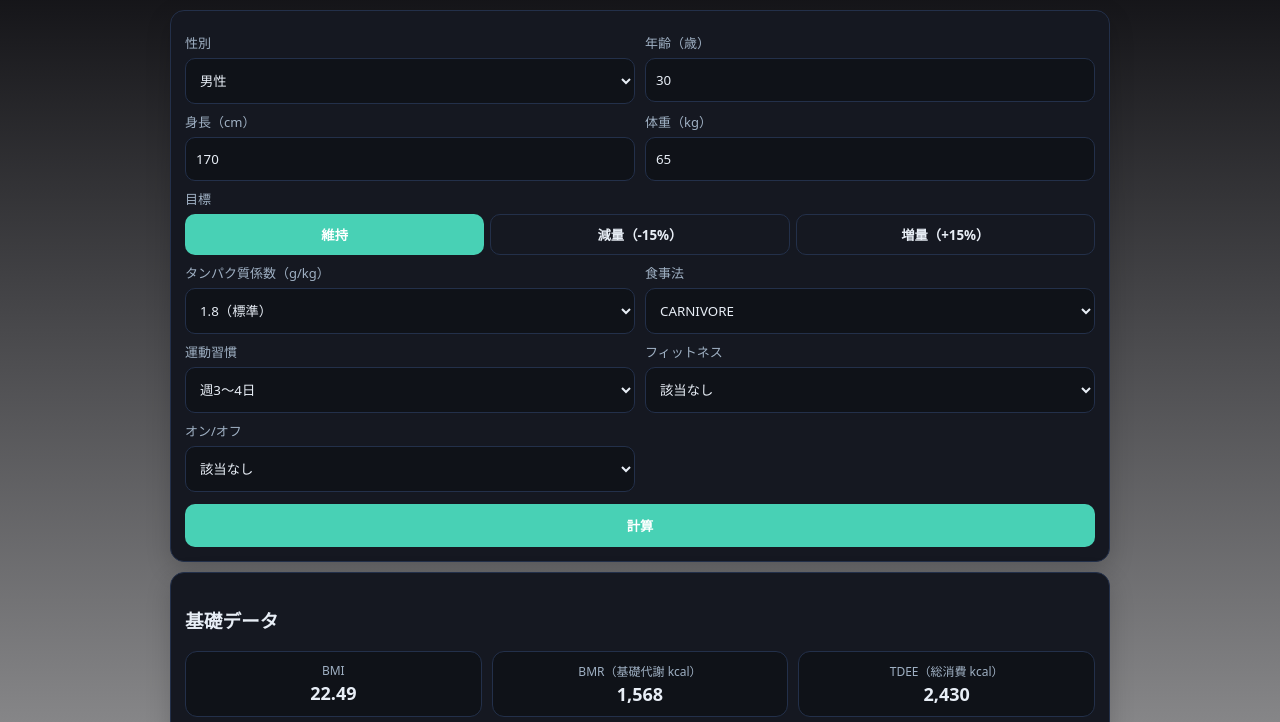
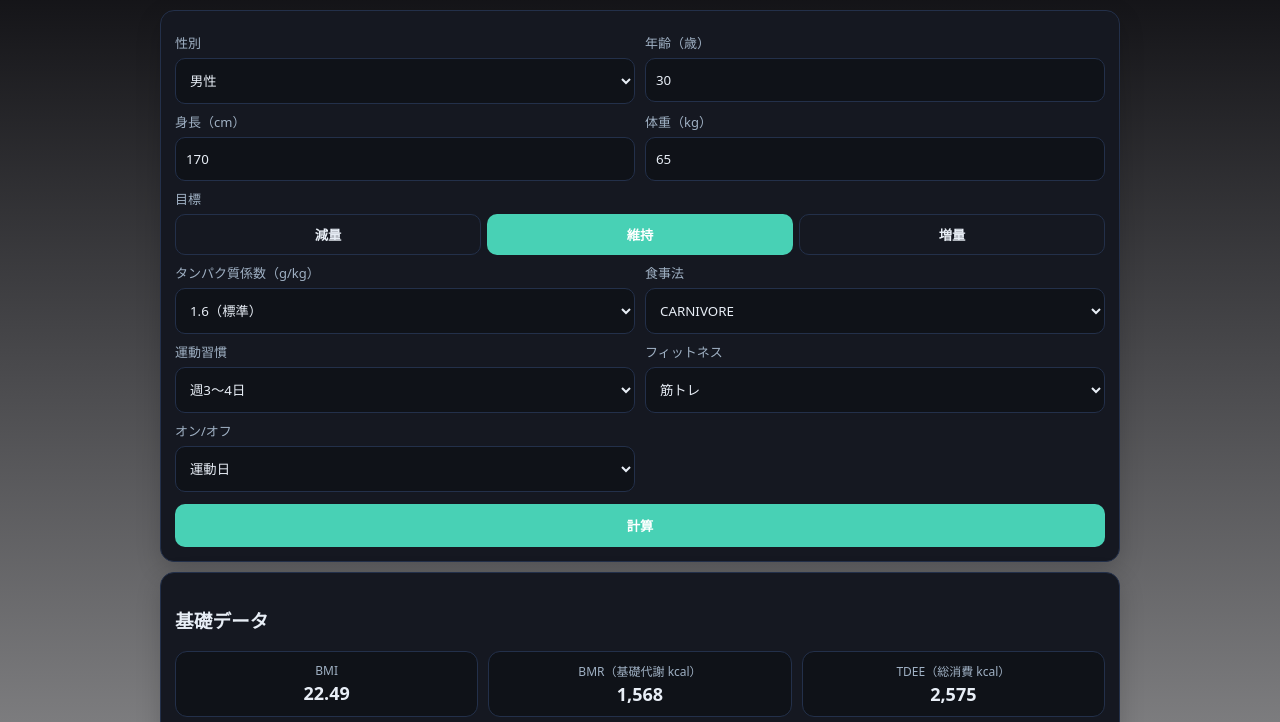
Before and after one commit to neocarnivore/carnivore-planner, a plain HTML site: page index.html in a window 1280 px wide. Both pictures are taken after a click on the button "計算". Shown: the part 68-790 px from the top of the page. Drawn offline with Linux system fonts and the light colour scheme.

Commit message:
Update index.html

```diff
--- a/index.html
+++ b/index.html
@@ -15,16 +15,15 @@
   *{box-sizing:border-box;font-family:system-ui,-apple-system,BlinkMacSystemFont,"Segoe UI",Roboto,"Hiragino Kaku Gothic ProN","Yu Gothic",sans-serif}
   body{margin:0;background:linear-gradient(180deg,var(--bg),#10131b00);color:var(--text)}
   header{display:flex;justify-content:space-between;align-items:center;gap:8px;padding:16px 14px 6px;font-weight:800;font-size:18px}
-  .wrap{padding:10px;max-width:960px;margin:auto}
+  .wrap{padding:10px;max-width:980px;margin:auto}
   .card{background:var(--card);border-radius:14px;padding:14px;margin:10px 0;box-shadow:0 8px 24px rgba(0,0,0,.18);border:1px solid var(--border)}
   label{display:block;font-size:13px;color:var(--muted);margin:8px 0 6px}
   input,select,button{width:100%;padding:12px 10px;border-radius:10px;border:1px solid var(--border);background:var(--input);color:var(--text)}
   button{cursor:pointer;background:var(--acc);border:none;color:#fff;font-weight:700}
   .row{display:grid;grid-template-columns:1fr 1fr;gap:10px}
-  .row3{display:grid;grid-template-columns:1fr 1fr 1fr;gap:10px}
   .grid{display:grid;grid-template-columns:1fr 1fr 1fr;gap:10px}
   .grid7{display:grid;grid-template-columns:repeat(3,1fr);gap:10px}
-  @media (min-width:880px){ .grid7{grid-template-columns:repeat(7,1fr)} }
+  @media (min-width:920px){ .grid7{grid-template-columns:repeat(4,1fr)} }
   .kpi{background:var(--input);border:1px solid var(--border);border-radius:12px;padding:10px;text-align:center}
   .kpi b{display:block;font-size:18px;margin-top:2px}
   .big{font-size:28px;font-weight:900;color:var(--acc)}
@@ -40,9 +39,16 @@
   .bar.p span{background:var(--p)}
   .bar.f span{background:var(--f)}
   .bar.c span{background:var(--c)}
-  .tab{display:flex;gap:6px}
-  .tab button{flex:1;background:transparent;border:1px solid var(--border);color:var(--text);padding:10px;border-radius:10px}
+  .tab{display:grid;grid-template-columns:1fr 1fr 1fr;gap:6px}
+  .tab button{background:transparent;border:1px solid var(--border);color:var(--text);padding:10px;border-radius:10px}
   .tab button.active{background:var(--acc);color:#fff;border-color:transparent}
+  .disabled{opacity:.55;pointer-events:none;filter:saturate(.3)}
+  .chartCard{grid-column:span 3}
+  @media (min-width:920px){
+    /* 7つの食材＋右余白のグラフ（PC幅で右に収まる） */
+    .grid7{grid-template-columns:repeat(7,1fr)}
+    .chartCard{grid-column:8/9} /* 右の余白に出す */
+  }
   @keyframes fade{from{opacity:.3;transform:translateY(4px)}to{opacity:1;transform:none}}
 </style>
 </head>
@@ -80,23 +86,23 @@
       </div>
     </div>
 
-    <!-- ① 目標タブ -->
+    <!-- ① 目標タブ（中央に維持、±10%は内部補正のみ） -->
     <div>
       <label>目標</label>
       <div class="tab" role="tablist" aria-label="目標">
+        <button id="goal-cut" role="tab" aria-selected="false" aria-pressed="false" data-goal="cut">減量</button>
         <button id="goal-maintain" role="tab" aria-selected="true" aria-pressed="true" class="active" data-goal="maintain">維持</button>
-        <button id="goal-cut" role="tab" aria-selected="false" aria-pressed="false" data-goal="cut">減量（-15%）</button>
-        <button id="goal-bulk" role="tab" aria-selected="false" aria-pressed="false" data-goal="bulk">増量（+15%）</button>
+        <button id="goal-bulk" role="tab" aria-selected="false" aria-pressed="false" data-goal="bulk">増量</button>
       </div>
     </div>
 
-    <!-- ⑦ タンパク質係数 -->
+    <!-- ④ タンパク質係数 -->
     <div class="row">
       <div>
         <label>タンパク質係数（g/kg）</label>
         <select id="pFactor">
-          <option value="1.6">1.6（省エネ）</option>
-          <option value="1.8" selected>1.8（標準）</option>
+          <option value="1.2">1.2（低め）</option>
+          <option value="1.6" selected>1.6（標準）</option>
           <option value="2.0">2.0（高め）</option>
         </select>
       </div>
@@ -110,7 +116,7 @@
       </div>
     </div>
 
-    <!-- ② 運動習慣（活動係数） + ③ フィットネス種目 -->
+    <!-- ② 運動習慣（活動係数） + ③ フィットネス種目（該当なしは削除） -->
     <div class="row">
       <div>
         <label>運動習慣</label>
@@ -125,7 +131,6 @@
       <div>
         <label>フィットネス</label>
         <select id="fitnessType">
-          <option value="none">該当なし</option>
           <option value="strength">筋トレ</option>
           <option value="run">ランニング</option>
           <option value="cycle">サイクリング</option>
@@ -137,12 +142,11 @@
       </div>
     </div>
 
-    <!-- ④ オン/オフ + 糖質（Ketovore/TKDのみ表示） -->
+    <!-- ④ オン/オフ（該当なし削除） + 糖質 -->
     <div class="row">
       <div>
         <label>オン/オフ</label>
         <select id="onoff">
-          <option value="none">該当なし</option>
           <option value="on">運動日</option>
           <option value="off">休息日</option>
         </select>
@@ -206,7 +210,7 @@
     <div class="warn" id="fatWarn" style="display:none"></div>
   </div>
 
-  <!-- ⑤ 食材別の目安摂取量（7カテゴリ） -->
+  <!-- 食材 + 体重推移グラフ -->
   <div class="card" id="foodCard" style="display:none" aria-live="polite">
     <h3>食材別の目安摂取量</h3>
     <div class="grid7">
@@ -252,6 +256,13 @@
         <div class="small">≈ <b id="kNuts">–</b> kcal</div>
         <div class="bar f"><span id="nutsbar"></span></div>
       </div>
+
+      <!-- ⑥ 体重推移グラフ（右の余白、モバイルでは下段） -->
+      <div class="kpi chartCard">
+        <div class="small">体重推移（推定・1〜12ヶ月）</div>
+        <canvas id="wtChart" width="560" height="240" aria-label="体重推移グラフ" role="img"></canvas>
+        <div class="small" style="opacity:.75">※入力値からの目安。実測と乖離する場合があります。</div>
+      </div>
     </div>
     <div class="small" style="margin-top:8px;opacity:.8">
       ※100gあたり代表値（目安）：肉220 / 魚介類150 / 卵150 / 乳製品270 / 野菜30 / 果物60 / ナッツ600 kcal
@@ -296,10 +307,10 @@ function toggleCarb(){
 $("diet").addEventListener("change", toggleCarb);
 toggleCarb();
 
-// 目標（①）
+// ① 目標（中央に維持／内部補正は±10%）
 let goal = "maintain"; // maintain | cut | bulk
-const GOAL_FACTOR = { maintain:1.00, cut:0.85, bulk:1.15 };
-const goalBtns = ["goal-maintain","goal-cut","goal-bulk"].map(id=>$(id));
+const GOAL_FACTOR = { maintain:1.00, cut:0.90, bulk:1.10 };
+const goalBtns = ["goal-cut","goal-maintain","goal-bulk"].map(id=>$(id));
 goalBtns.forEach(btn=>{
   btn.addEventListener("click", ()=>{
     goalBtns.forEach(b=>{ b.classList.remove("active"); b.setAttribute("aria-selected","false"); b.setAttribute("aria-pressed","false"); });
@@ -326,11 +337,9 @@ function restoreForm(){
     const d = JSON.parse(raw);
     $("sex").value=d.sex; $("age").value=d.age; $("height").value=d.height; $("weight").value=d.weight;
     $("habit").value=d.habit; $("diet").value=d.diet; $("carbIntake").value=d.carb;
-    $("pFactor").value = d.pFactor || "1.8";
-    $("fitnessType").value = d.fitnessType || "none";
-    $("onoff").value = d.onoff || "none";
-    toggleCarb();
-    // goal tabs
+    $("pFactor").value = d.pFactor || "1.6";
+    $("fitnessType").value = d.fitnessType || "strength";
+    $("onoff").value = d.onoff || "on";
     goal = d.goal || "maintain";
     goalBtns.forEach(b=>{
       const isActive = (b.dataset.goal===goal);
@@ -338,6 +347,8 @@ function restoreForm(){
       b.setAttribute("aria-selected", isActive?"true":"false");
       b.setAttribute("aria-pressed", isActive?"true":"false");
     });
+    toggleCarb();
+    enforceHabitRules();
     return true;
   }catch(e){ return false; }
 }
@@ -362,19 +373,32 @@ $("calcBtn").addEventListener("click", ()=>{
   }
 });
 
-// ③ 種目別×④オン/オフの数値補正
+/* ③ 「ほぼ運動しない」時はフィットネス＆オン/オフを無効化（選べない） */
+function enforceHabitRules(){
+  const habit = $("habit").value;
+  const dis = (habit==="1.2");
+  $("fitnessType").disabled = dis;
+  $("onoff").disabled = dis;
+  $("fitnessType").classList.toggle("disabled", dis);
+  $("onoff").classList.toggle("disabled", dis);
+}
+$("habit").addEventListener("change", ()=>{ enforceHabitRules(); toggleCarb(); });
+enforceHabitRules();
+
+/* ③ 種目×オン/オフの係数（「該当なし」は無し） */
 const SPORT_FACTORS = {
-  none:      { on:1.00, off:0.99, none:1.00 },
-  strength:  { on:1.06, off:0.985, none:1.00 },
-  run:       { on:1.08, off:0.985, none:1.00 },
-  cycle:     { on:1.09, off:0.985, none:1.00 },
-  club:      { on:1.10, off:0.985, none:1.00 },
-  martial:   { on:1.12, off:0.985, none:1.00 },
-  aerobic:   { on:1.07, off:0.985, none:1.00 },
-  anaerobic: { on:1.05, off:0.985, none:1.00 }
+  strength:  { on:1.06, off:0.99 },
+  run:       { on:1.08, off:0.99 },
+  cycle:     { on:1.09, off:0.99 },
+  club:      { on:1.10, off:0.99 },
+  martial:   { on:1.12, off:0.99 },
+  aerobic:   { on:1.07, off:0.99 },
+  anaerobic: { on:1.05, off:0.99 }
 };
-function dailyAdjustment(fitnessType, onoff){
-  const map = SPORT_FACTORS[fitnessType] || SPORT_FACTORS.none;
+function dailyAdjustment(habit, fitnessType, onoff){
+  // 「ほぼ運動しない」は日次補正=1.00固定
+  if(habit==="1.2") return 1.00;
+  const map = SPORT_FACTORS[fitnessType] || {on:1.00, off:1.00};
   return map[onoff] ?? 1.00;
 }
 
@@ -395,32 +419,31 @@ const KCAL_PER_100G = {
   meat:220, fish:150, eggs:150, dairy:270, veg:30, fruit:60, nuts:600
 };
 
-// ⑤ 比率（7カテゴリ）
+// ⑤ 比率（肉は魚より多めに維持）
 function splits7By(diet, carbSel, fitnessType, onoff){
   const level = (carbSel<=30)?30:(carbSel<=50)?50:70;
-  // ベース
-  let s = { meat:0.50, fish:0.15, eggs:0.15, dairy:0.10, veg:0.05, fruit:0.03, nuts:0.02 };
+  // ベース（肉>魚）
+  let s = { meat:0.52, fish:0.14, eggs:0.14, dairy:0.10, veg:0.06, fruit:0.02, nuts:0.02 };
   if(diet==="Carnivore"){
-    s = { meat:0.50, fish:0.20, eggs:0.20, dairy:0.10, veg:0.00, fruit:0.00, nuts:0.00 };
+    s = { meat:0.54, fish:0.18, eggs:0.18, dairy:0.10, veg:0.00, fruit:0.00, nuts:0.00 };
   } else if(diet==="Ketovore"){
-    if(level===30) s = { meat:0.45, fish:0.18, eggs:0.15, dairy:0.12, veg:0.07, fruit:0.01, nuts:0.02 };
-    if(level===50) s = { meat:0.40, fish:0.16, eggs:0.14, dairy:0.12, veg:0.10, fruit:0.04, nuts:0.04 };
-    if(level===70) s = { meat:0.36, fish:0.15, eggs:0.13, dairy:0.12, veg:0.12, fruit:0.07, nuts:0.05 };
+    if(level===30) s = { meat:0.50, fish:0.16, eggs:0.14, dairy:0.10, veg:0.07, fruit:0.01, nuts:0.02 };
+    if(level===50) s = { meat:0.46, fish:0.16, eggs:0.13, dairy:0.10, veg:0.10, fruit:0.03, nuts:0.02 };
+    if(level===70) s = { meat:0.42, fish:0.16, eggs:0.12, dairy:0.10, veg:0.13, fruit:0.05, nuts:0.02 };
   } else { // TKD
-    if(level===30) s = { meat:0.42, fish:0.17, eggs:0.14, dairy:0.11, veg:0.10, fruit:0.04, nuts:0.02 };
-    if(level===50) s = { meat:0.38, fish:0.16, eggs:0.13, dairy:0.11, veg:0.12, fruit:0.07, nuts:0.03 };
-    if(level===70) s = { meat:0.35, fish:0.15, eggs:0.12, dairy:0.11, veg:0.14, fruit:0.09, nuts:0.04 };
+    if(level===30) s = { meat:0.48, fish:0.16, eggs:0.13, dairy:0.10, veg:0.09, fruit:0.02, nuts:0.02 };
+    if(level===50) s = { meat:0.44, fish:0.16, eggs:0.12, dairy:0.10, veg:0.12, fruit:0.04, nuts:0.02 };
+    if(level===70) s = { meat:0.40, fish:0.16, eggs:0.12, dairy:0.10, veg:0.15, fruit:0.05, nuts:0.02 };
   }
-  // 種目による微調整（有酸素→魚/野菜/果物↑、無酸素→肉/卵/乳↑）
-  const isOn = (onoff==="on");
-  if(isOn){
+  // 運動日の微調整
+  if(onoff==="on"){
     if(fitnessType==="run" || fitnessType==="cycle" || fitnessType==="aerobic" || fitnessType==="club"){
-      s.fish += 0.02; s.veg += 0.02; s.fruit += 0.02; s.meat -= 0.03; s.eggs -= 0.03;
+      s.fish += 0.02; s.veg += 0.02; s.fruit += 0.02; s.meat -= 0.04;
     } else if(fitnessType==="strength" || fitnessType==="anaerobic" || fitnessType==="martial"){
       s.meat += 0.03; s.eggs += 0.02; s.dairy += 0.01; s.veg -= 0.03; s.fruit -= 0.03;
     }
   } else if(onoff==="off"){
-    s.dairy += 0.02; s.nuts += 0.01; s.meat -= 0.02; // リカバリー寄り
+    s.dairy += 0.02; s.nuts += 0.01; s.meat -= 0.02;
   }
   // 正規化
   const sum = Object.values(s).reduce((a,b)=>a+b,0) || 1;
@@ -428,7 +451,7 @@ function splits7By(diet, carbSel, fitnessType, onoff){
   return s;
 }
 
-// 棒グラフ更新（マクロ比率）
+// マクロ棒グラフ
 function updateBars(pk, fk, ck, total){
   const p = total? Math.min(100, Math.round(pk/total*100)) : 0;
   const f = total? Math.min(100, Math.round(fk/total*100)) : 0;
@@ -437,7 +460,7 @@ function updateBars(pk, fk, ck, total){
   $("fbar").style.width = f+"%";
   $("cbar").style.width = c+"%";
 }
-// 食材別バー更新
+// 食材バー
 function updateFoodBars(parts, total){
   const keys = ["meat","fish","eggs","dairy","veg","fruit","nuts"];
   const bars = {
@@ -450,7 +473,7 @@ function updateFoodBars(parts, total){
   });
 }
 
-// 計算
+/* ====== 計算本体 ====== */
 function calc(fromReload){
   // 入力
   const sex = $("sex").value;
@@ -460,19 +483,19 @@ function calc(fromReload){
   const af  = +$("habit").value||1.2;
   const diet= $("diet").value;
   const carbSel = +($("carbIntake").value||30);
-  const fitnessType = $("fitnessType").value;
-  const onoff = $("onoff").value;
-  const pFactor = +($("pFactor").value||1.8);
+  const fitnessType = $("habit").value==="1.2" ? "strength" : $("fitnessType").value; // 無効時はダミー
+  const onoff = $("habit").value==="1.2" ? "off" : $("onoff").value;
+  const pFactor = +($("pFactor").value||1.6);
 
   if(!h || !w || !age){ alert("年齢・身長・体重を入力してください"); return; }
 
   // 代謝
   const bmi = w / Math.pow(h/100,2);
   const bmr = (sex==="M") ? (10*w + 6.25*h - 5*age + 5) : (10*w + 6.25*h - 5*age - 161);
-  const dayF = dailyAdjustment(fitnessType, onoff);
+  const dayF = dailyAdjustment($("habit").value, fitnessType, onoff);
   const tdee = bmr * af * dayF;
 
-  // ① 目標による摂取カロリー補正
+  // ① 目標による摂取カロリー補正（±10%）
   const gF = GOAL_FACTOR[goal] || 1.0;
   const targetKcal = tdee * gF;
 
@@ -484,10 +507,10 @@ function calc(fromReload){
   let pk = protein_g*4, ck = carb_g*4, fk;
   let kcal;
 
-  // ⑥ 脂質マイナス時：目標カロリーを優先して P/C を等比で自動調整（F=0）
+  // 脂質マイナス時：目標カロリーを優先し、P/Cを等比スケール（F=0）
   if(fat_g < 0){
     const pcK = pk + ck;
-    const s = Math.max(0, targetKcal / (pcK || 1)); // 等比縮小
+    const s = Math.max(0, targetKcal / (pcK || 1));
     protein_g = protein_g * s;
     carb_g    = carb_g * s;
     fat_g = 0;
@@ -505,7 +528,8 @@ function calc(fromReload){
   $("bmi").textContent  = bmi.toFixed(2);
   $("bmr").textContent  = Math.round(bmr).toLocaleString();
   $("tdee").textContent = Math.round(tdee).toLocaleString();
-  $("bmiClassTxt").textContent = `BMI区分：${classText(bmi)}｜タンパク質 ${pFactor.toFixed(1)} g/kg｜日次補正 ×${dayF.toFixed(3)}｜目標補正 ×${gF.toFixed(2)}`;
+  $("bmiClassTxt").textContent =
+    `BMI区分：${classText(bmi)}｜タンパク質 ${pFactor.toFixed(1)} g/kg｜数値補正 ×${(dayF*gF).toFixed(2)}`;
 
   $("dietLabel").textContent = (diet==="TKD" ? "肉食寄りTKD" : diet.toUpperCase());
   $("kcal").textContent = Math.round(kcal).toLocaleString();
@@ -519,23 +543,22 @@ function calc(fromReload){
   $("ckcal").textContent = Math.round(ck).toLocaleString();
 
   const fitnessLabelMap = {
-    none:"該当なし", strength:"筋トレ", run:"ランニング", cycle:"サイクリング",
+    strength:"筋トレ", run:"ランニング", cycle:"サイクリング",
     club:"部活動", martial:"格闘技", aerobic:"その他（有酸素運動）", anaerobic:"その他（無酸素運動）"
   };
-  const onoffTxt = onoff==="on"?"運動日":onoff==="off"?"休息日":"該当なし";
+  const onoffTxt = onoff==="on"?"運動日":"休息日";
+  const fitnessTxt = ($("habit").value==="1.2") ? "（運動なし）" : fitnessLabelMap[fitnessType];
   $("macroNote").textContent =
-    `フィットネス：${fitnessLabelMap[fitnessType]} ｜ オン/オフ：${onoffTxt} ｜ 糖質摂取量（目安）：${diet==="Carnivore" ? "5〜10g" : carbSel+"g"} ｜ 数値補正 ×${(dayF*gF).toFixed(2)}`
-    + ((diet==="TKD" && onoff==="on" && (fitnessType==="run"||fitnessType==="cycle"||fitnessType==="aerobic")) ? "（運動前後に集中的に摂取）" : "");
+    `フィットネス：${fitnessTxt} ｜ オン/オフ：${onoffTxt} ｜ 糖質摂取量（目安）：${diet==="Carnivore" ? "5〜10g" : carbSel+"g"} ｜ 数値補正 ×${(dayF*gF).toFixed(2)}`;
 
   $("baseCard").style.display="block";
   $("macroCard").style.display="block";
 
-  // ⑤ 食材別の目安摂取量（7カテゴリ）
+  // 食材別（7カテゴリ）
   const sp = splits7By(diet, carbSel, fitnessType, onoff);
   const kMeat  = kcal * sp.meat,  kFish  = kcal * sp.fish,  kEggs  = kcal * sp.eggs;
   const kDairy = kcal * sp.dairy, kVeg   = kcal * sp.veg,   kFruit = kcal * sp.fruit, kNuts = kcal * sp.nuts;
 
-  // g換算（10g刻みで丸め表示、内部値は小数保持）
   function toG(kcalPerCat, per100){ return (kcalPerCat / per100 * 100); }
   const gMeat  = Math.round(toG(kMeat,  KCAL_PER_100G.meat)  /10)*10;
   const gFish  = Math.round(toG(kFish,  KCAL_PER_100G.fish)  /10)*10;
@@ -545,37 +568,103 @@ function calc(fromReload){
   const gFruit = Math.round(toG(kFruit, KCAL_PER_100G.fruit) /10)*10;
   const gNuts  = Math.round(toG(kNuts,  KCAL_PER_100G.nuts)  /10)*10;
 
-  $("gMeat").textContent  = (diet==="Carnivore"||diet==="Ketovore"||diet==="TKD") ? gMeat  : gMeat;
-  $("gFish").textContent  = gFish;
-  $("gEggs").textContent  = gEggs;
-  $("gDairy").textContent = gDairy;
-  $("gVeg").textContent   = (diet==="Carnivore"?0:gVeg);
-  $("gFruit").textContent = (diet==="Carnivore"?0:gFruit);
-  $("gNuts").textContent  = (diet==="Carnivore"?0:gNuts);
-
-  $("kMeat").textContent  = Math.round(kMeat);
-  $("kFish").textContent  = Math.round(kFish);
-  $("kEggs").textContent  = Math.round(kEggs);
-  $("kDairy").textContent = Math.round(kDairy);
-  $("kVeg").textContent   = Math.round(kVeg);
-  $("kFruit").textContent = Math.round(kFruit);
-  $("kNuts").textContent  = Math.round(kNuts);
+  $("gMeat").textContent  = gMeat;  $("kMeat").textContent  = Math.round(kMeat);
+  $("gFish").textContent  = gFish;  $("kFish").textContent  = Math.round(kFish);
+  $("gEggs").textContent  = gEggs;  $("kEggs").textContent  = Math.round(kEggs);
+  $("gDairy").textContent = gDairy; $("kDairy").textContent = Math.round(kDairy);
+  $("gVeg").textContent   = (diet==="Carnivore"?0:gVeg);   $("kVeg").textContent   = Math.round(kVeg);
+  $("gFruit").textContent = (diet==="Carnivore"?0:gFruit); $("kFruit").textContent = Math.round(kFruit);
+  $("gNuts").textContent  = (diet==="Carnivore"?0:gNuts);  $("kNuts").textContent  = Math.round(kNuts);
 
   $("foodCard").style.display="block";
 
-  // 棒グラフ更新（マクロ＆食材別）
+  // マクロ＆食材バー
   updateBars(pk, fk, ck, kcal);
   updateFoodBars(
     {meat:kMeat, fish:kFish, eggs:kEggs, dairy:kDairy, veg:kVeg, fruit:kFruit, nuts:kNuts},
     kcal
   );
 
+  // ⑥ 体重推移グラフ（推定）
+  drawWeightChart({
+    startKg: w,
+    months: 12,
+    dailyDeltaKcal: (kcal - tdee), // +なら増量, -なら減量
+    kcalPerKg: 7700,
+    heightCm: h
+  });
+
   if(fromReload) window.scrollTo({top:0,behavior:'smooth'});
 }
 
-// 入力の補助：糖質UI
-function toggleCarbOnDiet(){ toggleCarb(); }
-$("diet").addEventListener("change", toggleCarbOnDiet);
+/* ====== 体重推移グラフ（純JS） ====== */
+function drawWeightChart({startKg, months, dailyDeltaKcal, kcalPerKg, heightCm}){
+  const cvs = $("wtChart");
+  const ctx = cvs.getContext("2d");
+  const W = cvs.width, H = cvs.height;
+  ctx.clearRect(0,0,W,H);
+
+  const daysPerMonth = 30;
+  const monthlyKg = (dailyDeltaKcal * daysPerMonth) / (kcalPerKg || 7700);
+
+  const xs = [], ys = [];
+  let w = startKg;
+  for(let m=0;m<=months;m++){
+    xs.push(m);
+    ys.push(Math.max(0, w));
+    w += monthlyKg; // 増減
+  }
+
+  // 軸 & スケール
+  const pad = 36;
+  const minY = Math.floor((Math.min(...ys)-1));
+  const maxY = Math.ceil((Math.max(...ys)+1));
+  const yRange = Math.max(1, maxY - minY);
+
+  function xTo(px){ return pad + (px/months)*(W-pad*1.5); }
+  function yTo(kg){ return H - pad - ((kg - minY)/yRange)*(H - pad*1.6); }
+
+  // 軸
+  ctx.strokeStyle = "rgba(255,255,255,.2)";
+  ctx.lineWidth = 1;
+  ctx.beginPath();
+  ctx.moveTo(pad, yTo(minY)); ctx.lineTo(W-pad/2, yTo(minY)); // x軸
+  ctx.moveTo(pad, yTo(minY)); ctx.lineTo(pad, pad/2);         // y軸
+  ctx.stroke();
+
+  // 目盛
+  ctx.fillStyle = "rgba(255,255,255,.6)";
+  ctx.font = "12px system-ui";
+  for(let m=0;m<=months;m+=2){
+    const xx = xTo(m);
+    ctx.fillText(`${m}m`, xx-8, H-12);
+  }
+  const steps = 4;
+  for(let i=0;i<=steps;i++){
+    const val = minY + (yRange/steps)*i;
+    const yy = yTo(val);
+    ctx.fillText(val.toFixed(1)+"kg", 4, yy-4);
+    ctx.strokeStyle="rgba(255,255,255,.08)";
+    ctx.beginPath(); ctx.moveTo(pad, yy); ctx.lineTo(W-pad/2, yy); ctx.stroke();
+  }
+
+  // 線
+  ctx.strokeStyle = "#48d1b5";
+  ctx.lineWidth = 3;
+  ctx.beginPath();
+  xs.forEach((m,i)=>{
+    const xx = xTo(m), yy = yTo(ys[i]);
+    if(i===0) ctx.moveTo(xx,yy); else ctx.lineTo(xx,yy);
+  });
+  ctx.stroke();
+
+  // 点
+  ctx.fillStyle = "#48d1b5";
+  xs.forEach((m,i)=>{
+    const xx = xTo(m), yy = yTo(ys[i]);
+    ctx.beginPath(); ctx.arc(xx,yy,2.5,0,Math.PI*2); ctx.fill();
+  });
+}
 </script>
 </body>
 </html>
```
